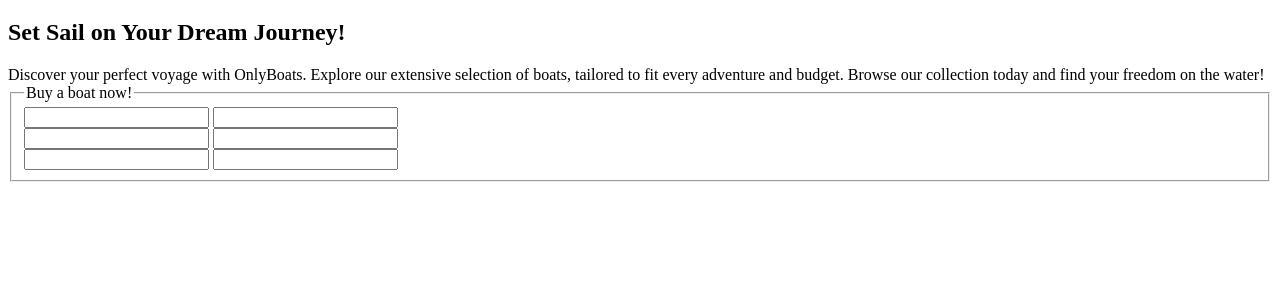
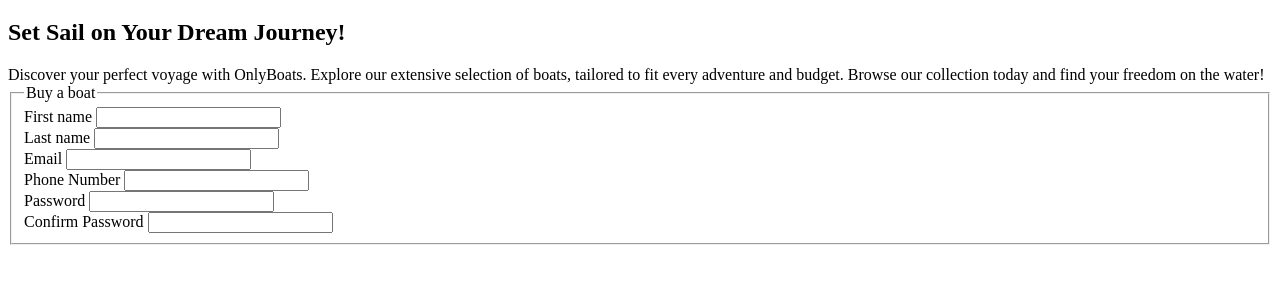
Before and after one commit to JS-Law/Sign-Up-Form, a plain HTML site: page index.html in a window 1280 px wide. Shown: the part 61-344 px from the top of the page. Drawn offline with Linux system fonts and the light colour scheme.

Commit message:
Add form HTML

```diff
--- a/index.html
+++ b/index.html
@@ -19,37 +19,56 @@
                 Browse our collection today and find your freedom on the water!
             </div>
         </div>
+
         <div id="signUpContainer">
             <form action="" method="post">
                 <fieldset>
-                    <legend>Buy a boat now!</legend>
+                    <legend>Buy a boat</legend>
                     <div class="inputContainer">
-                        <label for=""></label>
-                        <input type="text" name="" id="">
-
-                        <label for=""></label>
-                        <input type="text" name="" id="">
+                        <div class="input">
+                            <label for="firstname">First name</label>
+                            <input autocapitalize="firstname" type="text" name="firstname" id="firstname">
+                        </div>
                     </div>
 
                     <div class="inputContainer">
-                        <label for=""></label>
-                        <input type="text" name="" id="">
-
-                        <label for=""></label>
-                        <input type="text" name="" id="">
+                        <div class="input">
+                            <label for="lastname">Last name</label>
+                            <input autocapitalize="lastname" type="text" name="lastname" id="lastname">
+                        </div>
                     </div>
 
                     <div class="inputContainer">
-                        <label for=""></label>
-                        <input type="text" name="" id="">
-
-                        <label for=""></label>
-                        <input type="text" name="" id="">
+                        <div class="input">
+                            <label for="email">Email</label>
+                            <input autocapitalize="email type="email" name="email" id="email">
+                        </div>
                     </div>
 
+                    <div class="inputContainer">
+                        <div class="input">
+                            <label for="phone-number">Phone Number</label>
+                            <input autocapitalize="tel" type="tel" name="phone-number" id="phone-number">
+                        </div>
+                    </div>
+
+                    <div class="inputContainer">
+                        <div class="input">
+                            <label for="password">Password</label>
+                            <input autocapitalize="password" type="password" name="password" id="password">
+                        </div>
+                    </div>
+
+                    <div class="inputContainer">
+                        <div class="input">
+                            <label for="password-confirmation">Confirm Password</label>
+                            <input autocapitalize="password" type="password" name="password-confirmation" id="password-confirmation">
+                        </div>
+                    </div>
                 </fieldset>
             </form>
         </div>
+
     </main>
 </body>
 </html>
```
